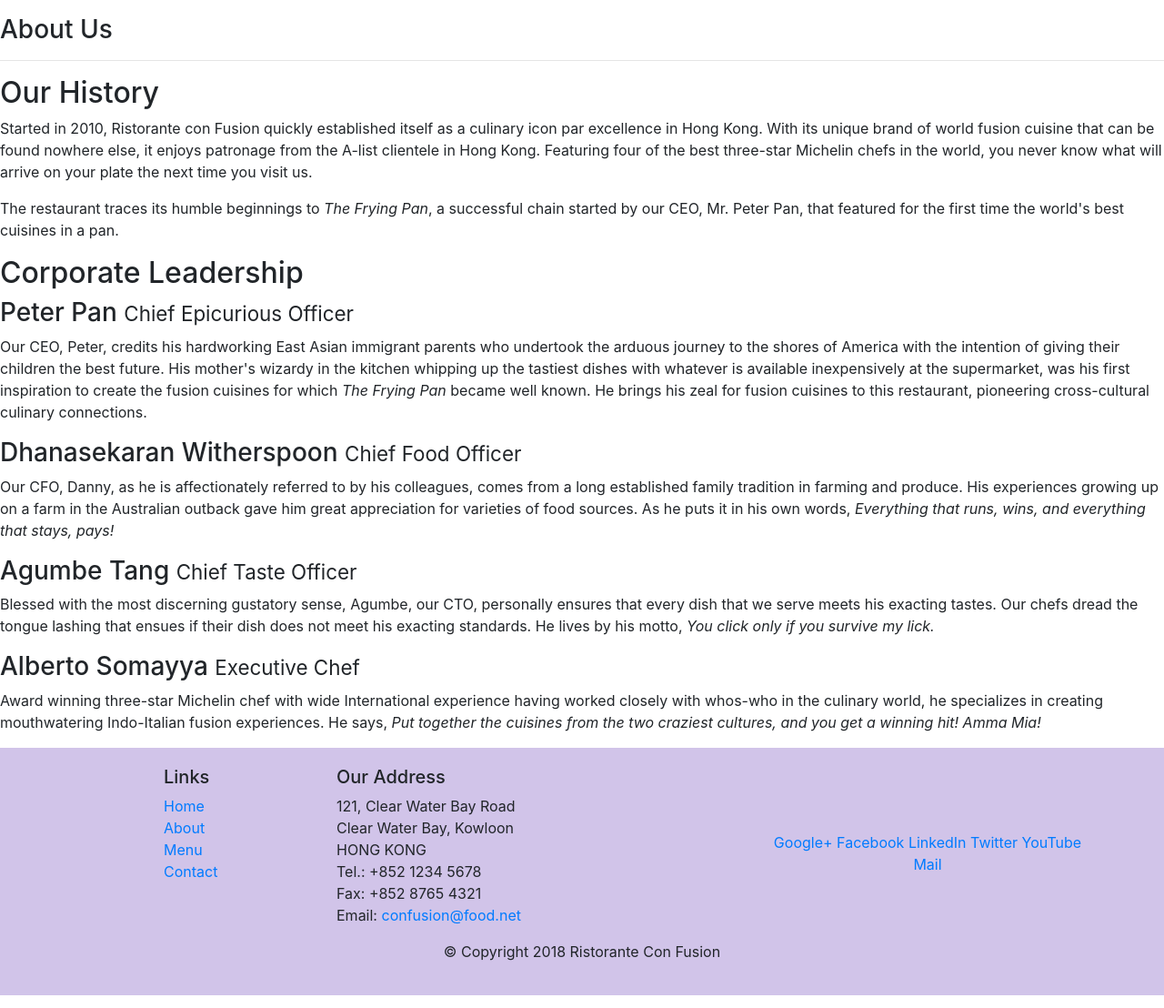
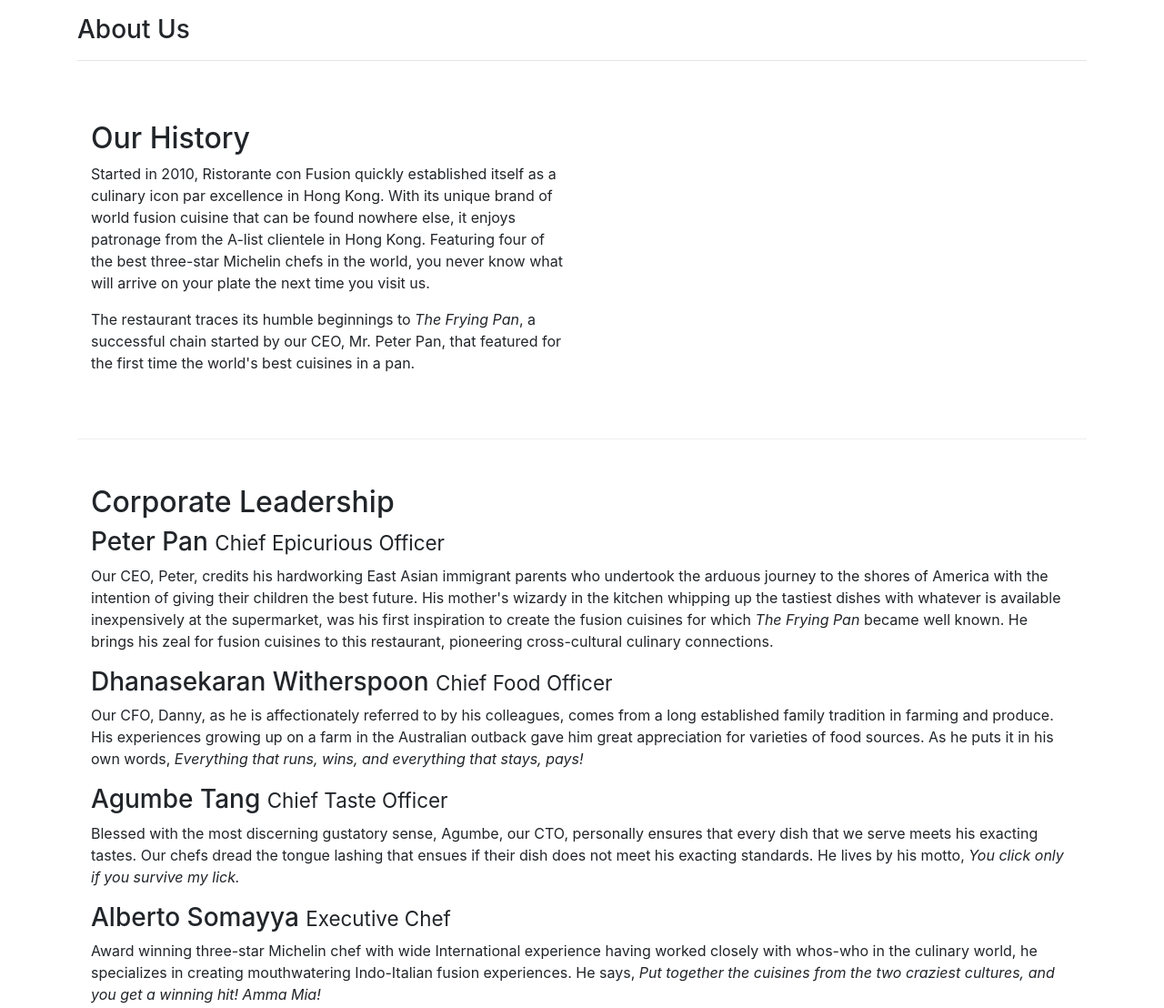
Before and after one commit to monicsh/exBootstrap, a website: page aboutus.html in a window 1280 px wide. Shown: the part 300-1408 px from the top of the page at 91% size. Drawn offline with nearby package versions, Linux system fonts and the light colour scheme.

Commit message:
task 3 done

```diff
--- a/aboutus.html
+++ b/aboutus.html
@@ -29,16 +29,16 @@
         </div>
     </header>
 
-    <div>
-        <div>
-            <div>
+    <div class="container">
+        <div class="row">
+            <div class="col-12">
                <h3>About Us</h3>
                <hr>
             </div>
         </div>
 
-        <div>
-            <div>
+        <div class="row row-content">
+            <div class="col-sm-6 col-md-6">
                 <h2>Our History</h2>
                 <p>Started in 2010, Ristorante con Fusion quickly established itself as a culinary icon par excellence in Hong Kong. With its unique brand of world fusion cuisine that can be found nowhere else, it enjoys patronage from the A-list clientele in Hong Kong.  Featuring four of the best three-star Michelin chefs in the world, you never know what will arrive on your plate the next time you visit us.</p>
                 <p>The restaurant traces its humble beginnings to <em>The Frying Pan</em>, a successful chain started by our CEO, Mr. Peter Pan, that featured for the first time the world's best cuisines in a pan.</p>
@@ -47,18 +47,17 @@
             </div>
         </div>
 
-
-        <div>
-            <div>
+        <div class="row row-content">
+            <div class="col-12">
                 <h2>Corporate Leadership</h2>
                 <h3>Peter Pan <small>Chief Epicurious Officer</small></h3>
-                <p>Our CEO, Peter, credits his hardworking East Asian immigrant parents who undertook the arduous journey to the shores of America with the intention of giving their children the best future. His mother's wizardy in the kitchen whipping up the tastiest dishes with whatever is available inexpensively at the supermarket, was his first inspiration to create the fusion cuisines for which <em>The Frying Pan</em> became well known. He brings his zeal for fusion cuisines to this restaurant, pioneering cross-cultural culinary connections.</p>
+                <p class="d-none d-sm-block">Our CEO, Peter, credits his hardworking East Asian immigrant parents who undertook the arduous journey to the shores of America with the intention of giving their children the best future. His mother's wizardy in the kitchen whipping up the tastiest dishes with whatever is available inexpensively at the supermarket, was his first inspiration to create the fusion cuisines for which <em>The Frying Pan</em> became well known. He brings his zeal for fusion cuisines to this restaurant, pioneering cross-cultural culinary connections.</p>
                 <h3>Dhanasekaran Witherspoon <small>Chief Food Officer</small></h3>
-                <p>Our CFO, Danny, as he is affectionately referred to by his colleagues, comes from a long established family tradition in farming and produce. His experiences growing up on a farm in the Australian outback gave him great appreciation for varieties of food sources. As he puts it in his own words, <em>Everything that runs, wins, and everything that stays, pays!</em></p>
+                <p class="d-none d-sm-block">Our CFO, Danny, as he is affectionately referred to by his colleagues, comes from a long established family tradition in farming and produce. His experiences growing up on a farm in the Australian outback gave him great appreciation for varieties of food sources. As he puts it in his own words, <em>Everything that runs, wins, and everything that stays, pays!</em></p>
                 <h3>Agumbe Tang <small>Chief Taste Officer</small></h3>
-                <p>Blessed with the most discerning gustatory sense, Agumbe, our CTO, personally ensures that every dish that we serve meets his exacting tastes. Our chefs dread the tongue lashing that ensues if their dish does not meet his exacting standards. He lives by his motto, <em>You click only if you survive my lick.</em></p>
+                <p class="d-none d-sm-block">Blessed with the most discerning gustatory sense, Agumbe, our CTO, personally ensures that every dish that we serve meets his exacting tastes. Our chefs dread the tongue lashing that ensues if their dish does not meet his exacting standards. He lives by his motto, <em>You click only if you survive my lick.</em></p>
                 <h3>Alberto Somayya <small>Executive Chef</small></h3>
-                <p>Award winning three-star Michelin chef with wide International experience having worked closely with whos-who in the culinary world, he specializes in creating mouthwatering Indo-Italian fusion experiences. He says, <em>Put together the cuisines from the two craziest cultures, and you get a winning hit! Amma Mia!</em></p>
+                <p class="d-none d-sm-block">Award winning three-star Michelin chef with wide International experience having worked closely with whos-who in the culinary world, he specializes in creating mouthwatering Indo-Italian fusion experiences. He says, <em>Put together the cuisines from the two craziest cultures, and you get a winning hit! Amma Mia!</em></p>
             </div>
        </div>
 
```
